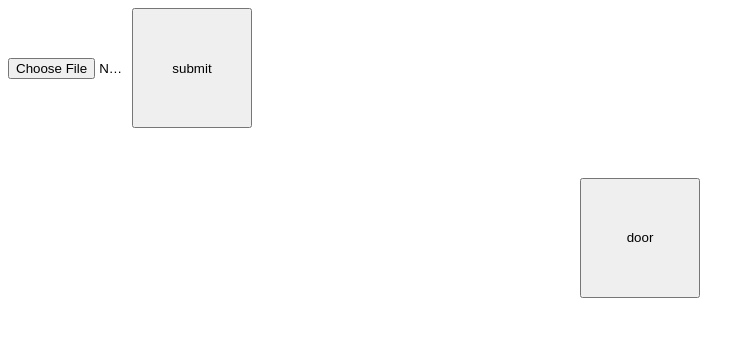
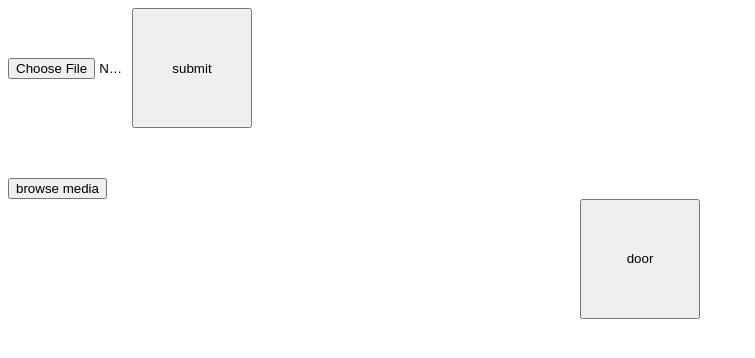
Before and after one commit to Akshat-mehrotra/Files, a Flask app: page / in a window 1280 px wide. Shown: the top 358 px of the page, without its empty margins (0-755 px from the left). Run offline with Flask 2, Linux system fonts and the light colour scheme; parts of the project's set-up code (start-up, migrations or seed data) failed here and were passed over.

Commit message:
Update index.html

```diff
--- a/HOME/templates/index.html
+++ b/HOME/templates/index.html
@@ -1,3 +1,4 @@
+
 <!doctype html>
 <head><title>HOME</title></head>
 <body>
@@ -6,6 +7,9 @@
         <input type="submit" value="submit" style="height:120px; width:120px"/>
     </form>
 
+    <form action="url_for('browse')" align="left">
+        <input type="submit" value='browse media'/>
+    </form>
     <center><div>
         {% for i in func %}
         <form method="POST" action='{{ url_for(i) }}'>
```
